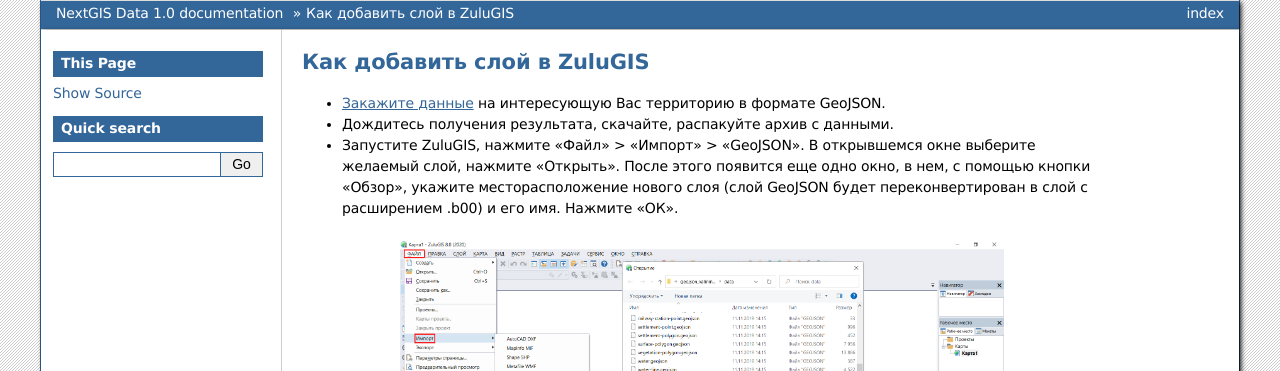
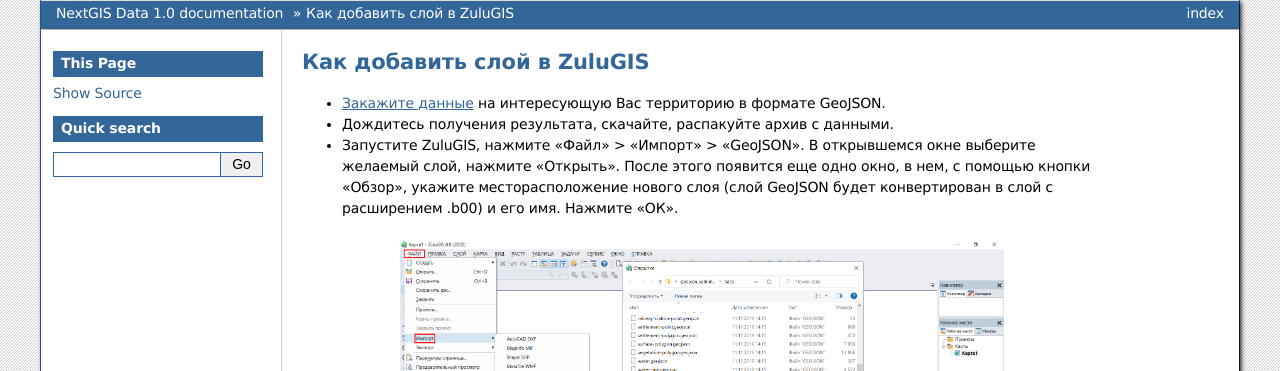
Before and after one commit to nextgis/docs_data, a Sphinx documentation site: the page built from source/zulu.rst, in a window 1280 px wide. Shown: the top 371 px of the page. Built offline with Sphinx 7.4.7, drawn with Linux system fonts in a browser that asks for light colours; formulas are drawn with MathJax 3; pages that are not in the unit, such as notebooks, are missing from menus.

Commit message:
Update zulu.rst

```diff
--- a/source/zulu.rst
+++ b/source/zulu.rst
@@ -5,7 +5,7 @@
 
 * `Закажите данные <https://data.nextgis.com/ru/>`_ на интересующую Вас территорию в формате GeoJSON.
 * Дождитесь получения результата, скачайте, распакуйте архив с данными.
-* Запустите ZuluGIS, нажмите «Файл» > «Импорт» > «GeoJSON». В открывшемся окне выберите желаемый слой, нажмите «Открыть». После этого появится еще одно окно, в нем, с помощью кнопки «Обзор», укажите месторасположение нового слоя (слой GeoJSON будет переконвертирован в слой с расширением .b00) и его имя. Нажмите «ОК».
+* Запустите ZuluGIS, нажмите «Файл» > «Импорт» > «GeoJSON». В открывшемся окне выберите желаемый слой, нажмите «Открыть». После этого появится еще одно окно, в нем, с помощью кнопки «Обзор», укажите месторасположение нового слоя (слой GeoJSON будет конвертирован в слой с расширением .b00) и его имя. Нажмите «ОК».
 
 .. figure:: _static/zulu1.png
    :name: autocad1
```
